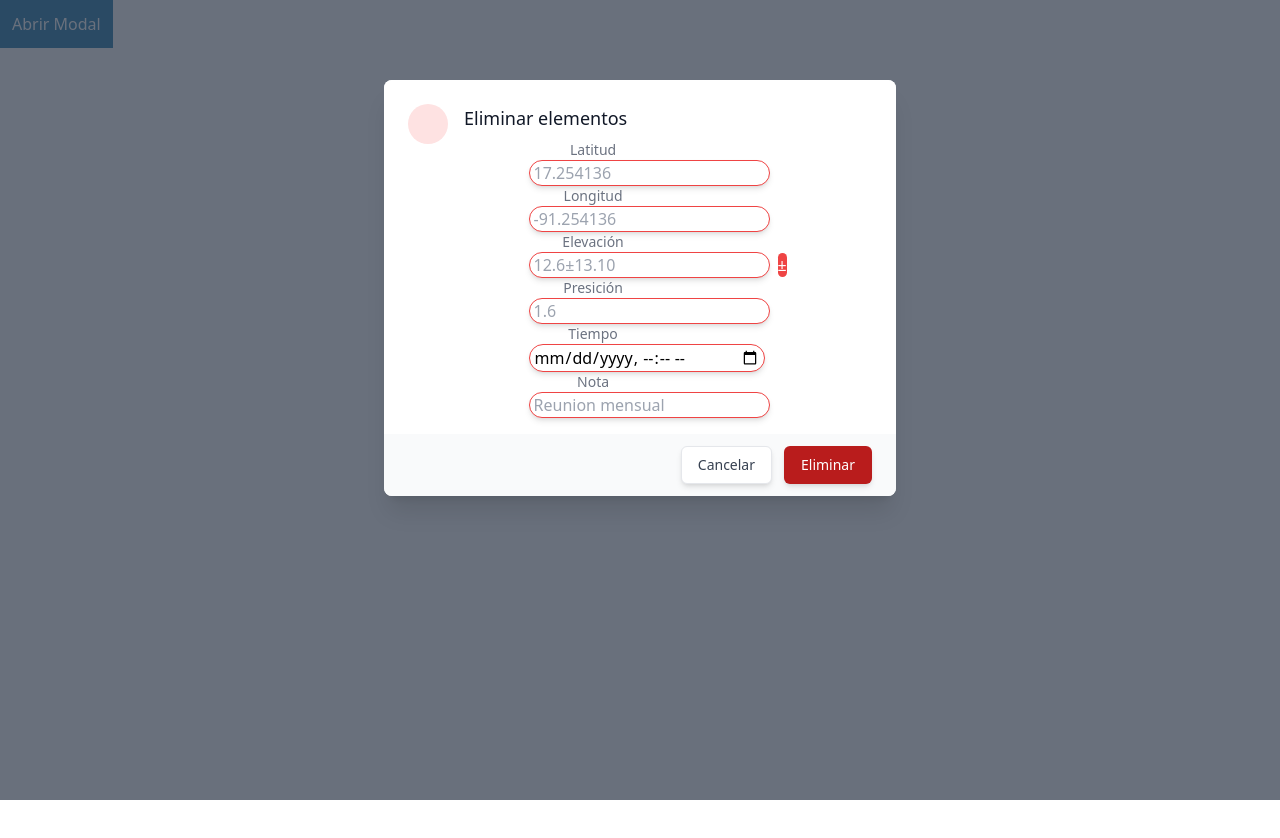
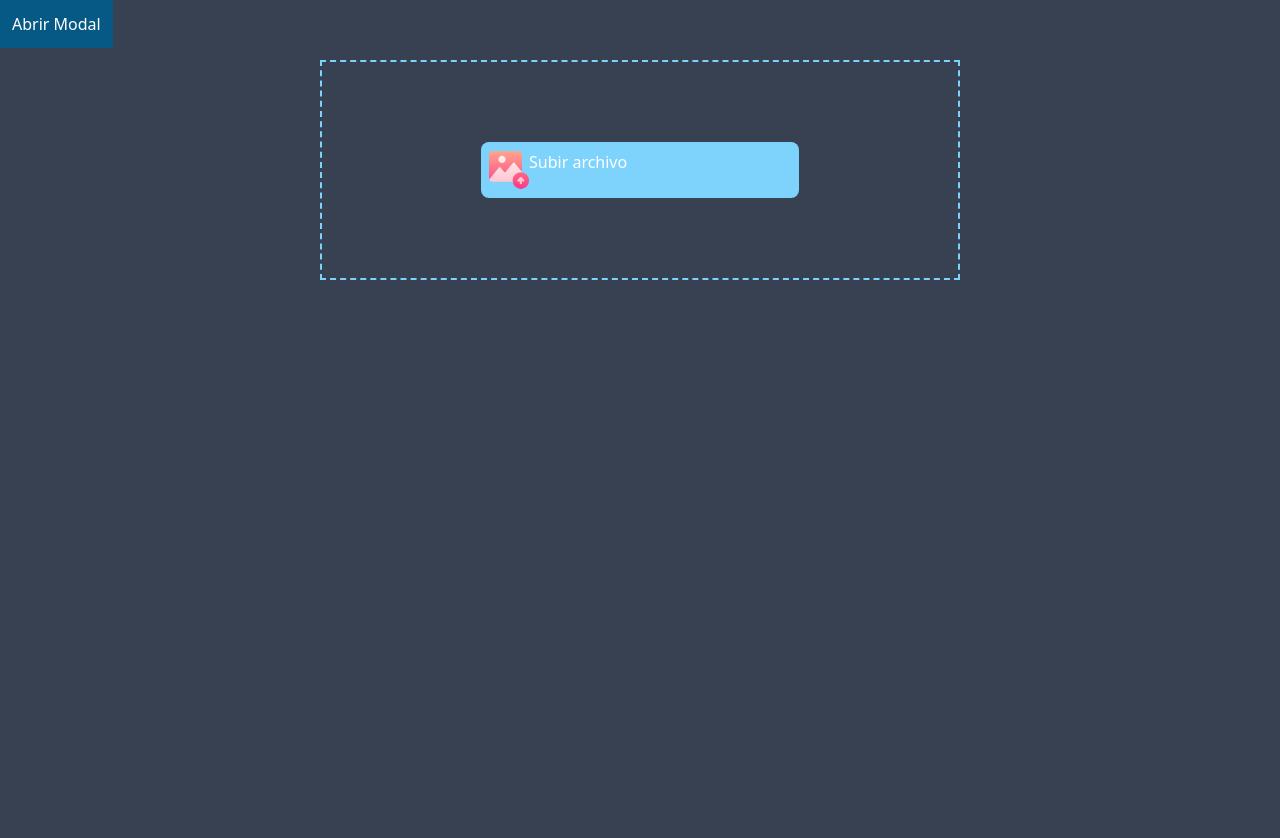
Before and after one commit to jlcabrera02/nocetam, a plain HTML site: page public/index.html in a window 1280 px wide. After the commit the page ends 800 px from the top, so only its background shows below. Drawn offline with Linux system fonts and the light colour scheme.

Commit message:
creredieseño de interfaz

```diff
--- a/public/components/App.js
+++ b/public/components/App.js
@@ -1,4 +1,5 @@
 import BtnModal from "./BtnModal.js";
+import UploadImage from "./UploadImage.js";
 import Modal from "./Modal.js";
 const d = document;
 
@@ -10,6 +11,7 @@ function App() {
   $root.innerHTML = null;
   $root.appendChild(BtnModal($modal));
   $root.appendChild($modal);
+  $root.appendChild(UploadImage());
 }
 
 d.addEventListener("DOMContentLoaded", App);
--- a/public/components/FormAddNote.js
+++ b/public/components/FormAddNote.js
@@ -1,3 +1,4 @@
+import Input from "./Input.js";
 const FormAddNote = () => {
   const inputStyles = [
     "border",
@@ -7,82 +8,90 @@ const FormAddNote = () => {
     "px-1",
     "block",
     "shadow-md",
+    "sm:mx-2",
   ];
 
   return `
-  <form class="w-full">
-    <div id="row1" class="flex flex-col justify-center aling-center w-1/2 mx-auto">
+  <form id="addNote" class="w-full">
+    <div id="row1" class="flex flex-col justify-center aling-center w-max mx-auto sm:flex-row sm:wrap">
       <div>
         <p class="text-gray-500 text-center text-sm font-medium">Latitud</p>
-        ${Input({
+        ${
+          Input({
             className: inputStyles,
             type: "number",
             step: "any",
             placeholder: "17.254136",
             name: "latitud",
-        })}
+          }).outerHTML
+        }
       </div>
       <div>
         <p class="text-gray-500 text-center text-sm font-medium">Longitud</p>
-        ${Input({
+        ${
+          Input({
             className: inputStyles,
             type: "number",
             step: "any",
             placeholder: "-91.254136",
             name: "longitud",
-        })}
+          }).outerHTML
+        }
       </div>
       <div>
-        <p class="text-gray-500 text-center text-sm font-medium">Elevación</p>
-        <div class="inline-flex items-center gap-2 w-full">
-        ${Input({
+        <p class="text-gray-500 text-center text-sm font-medium">Elevación (m)</p>
+        <div class="inline-flex items-center gap-2 w-full relative">
+        ${
+          Input({
             className: inputStyles,
             type: "text",
             placeholder: "12.6±13.10",
             name: "elevacion",
-        })}
-          <button class="bg-red-500 rounded-lg w-20 h-10 text-white hover:bg-red-600" access="d">±</button>
+          }).outerHTML
+        }
+        <button id="mas-menos" class="bg-red-400 rounded-r-full w-10 h-full text-white absolute right-0 z-0 hover:bg-red-600 border border-red-500" accessKey="m">±</button>
         </div>
       </div>
     </div>
-    <div id="row2" class="flex flex-col justify-center aling-center w-1/2 mx-auto">
+    <div id="row2" class="flex flex-col justify-center aling-center w-max mx-auto sm:flex-row sm:wrap">
       <div>
-        <p class="text-gray-500 text-center text-sm font-medium">Presición</p>
-        <input class="border border-red-500 rounded-full mx-auto px-1 block shadow-md" type="number" step="any"
-          placeholder="1.6" name="precision">
+        <p class="text-gray-500 text-center text-sm font-medium">Presición (m)</p>
+        ${
+          Input({
+            className: inputStyles,
+            type: "number",
+            placeholder: "1.6",
+            step: "any",
+            name: "presicion",
+          }).outerHTML
+        }
       </div>
       <div>
         <p class="text-gray-500 text-center text-sm font-medium">Tiempo</p>
-        <input class="border border-red-500 rounded-full mx-auto px-1 block shadow-md" type="datetime-local"
-          name="tiempo">
+          ${
+            Input({
+              className: inputStyles,
+              type: "datetime-local",
+              name: "tiempo",
+            }).outerHTML
+          }
       </div>
+      </div>
+      <div id="row2" class="flex flex-col justify-center aling-center w-max mx-auto sm:flex-row sm:wrap">
       <div>
         <p class="text-gray-500 text-center text-sm font-medium">Nota</p>
-        <input class="border border-red-500 rounded-full mx-auto px-1 block shadow-md" type="text"
-          placeholder="Reunion mensual" name="nota">
+        ${
+          Input({
+            className: inputStyles,
+            type: "text",
+            placeholder: "Reunión mensual",
+            name: "nota",
+          }).outerHTML
+        }
       </div>
       </div>
   </form>
   `;
 };
 
-function Input(obj) {
-  const input = document.createElement("input");
-  const { type, className, name, step = null, placeholder = null } = obj;
-
-  input.type = type;
-  input.classList.add(...className);
-  input.name = name;
-
-  if (placeholder) {
-    input.placeholder = placeholder;
-  }
-
-  if (step) {
-    input.step = step;
-  }
-
-  return input.outerHTML;
-}
-
 export default FormAddNote;
--- /dev/null
+++ b/public/components/Input.js
@@ -0,0 +1,31 @@
+function Input(obj) {
+  const input = document.createElement("input");
+  const {
+    type,
+    className,
+    name,
+    step = null,
+    placeholder = null,
+    id = null,
+  } = obj;
+
+  input.type = type;
+  input.classList.add(...className);
+  input.name = name;
+  input.autocomplete = "off";
+  input.required = true;
+
+  if (placeholder) {
+    input.placeholder = placeholder;
+  }
+  if (step) {
+    input.step = step;
+  }
+  if (id) {
+    input.id = id;
+  }
+
+  return input;
+}
+
+export default Input;
--- /dev/null
+++ b/public/components/Label.js
@@ -0,0 +1,14 @@
+const Label = (props) => {
+  const label = document.createElement("label");
+  const { className, content, htmlFor = null } = props;
+  label.classList.add(...className);
+  label.innerHTML = content;
+
+  if (htmlFor) {
+    label.htmlFor = htmlFor;
+  }
+
+  return label;
+};
+
+export default Label;
--- /dev/null
+++ b/public/components/MesaTrabajo.js
@@ -0,0 +1,4 @@
+const MesaTrabajo = () => {
+  const nav = document.createElement("nav");
+  nav.classList.add("flex", "flex-col", "items-center", "justify-center");
+};
--- a/public/components/Modal.js
+++ b/public/components/Modal.js
@@ -6,7 +6,8 @@ const d = document;
 
 const Modal = () => {
   const div = d.createElement("div");
-  /* div.classList.add("hidden", "fixed", "inset-0"); */
+  const form = FormAddNote();
+  div.classList.add("hidden", "fixed", "inset-0");
   div.innerHTML = `
   <div
     class="
@@ -17,24 +18,24 @@ const Modal = () => {
       class="modal-bg-conteiner fixed inset-0 bg-gray-700 bg-opacity-75"
     ></div>
 
-    <div class="modal-conteiner inline-block aling-botton bg-white rounded-lg text-left overflow-hidden shadow-xl transform transition-all sm:my-8 sm:aling-middle sm:max-w-lg w-full">
-      <div class="modal-wrapper bg-white px-4 pt-5 pb-4 sm:p-6 sm:pb-4">
+    <div class="modal-conteiner inline-block aling-botton bg-white rounded-lg text-left overflow-hidden shadow-xl transform transition-all sm:my-8 sm:aling-middle sm:max-w-max w-full">
+      <div class="modal-wrapper bg-white px-4 pt-5 pb-4  sm:p-6 sm:pb-4">
         <div class="modal-wrapper-flex sm:flex sm:items-start">
           <div class="modal-icon flex mx-auto flex-shrink-0 items-center justify-center h-12 w-12 rounded-full bg-red-100 sm:mx-0 sm:h-10 sm:w-10"></div>
-          <div class="modal-content text-center mt-3 sm:mt-0 sm:ml-4 sm:text-left">
+          <div class="modal-content w-full text-center mt-3 sm:mt-0 sm:ml-4 sm:text-left">
             <h3 class="text-lg font-medium text-gray-900">
-              Eliminar elementos
+              Añadir nota
             </h3>
             <div class="modal-text mt-2">
-              ${FormAddNote()}
+              ${form}
             </div>
           </div>
         </div>
       </div>
 
       <div class="modal-actions bg-gray-50 px-4 py-3 sm:px-6 sm:flex sm:flex-row-reverse">
-        <button class="w-full inline-flex justify-center rounded-md border border-transparent shadow-md px-4 py-2 bg-red-700 font-medium text-white hover:bg-red-600 focus:outline-none focus:ring-2 focus:ring-offset-2 focus:ring-red-200 sm:mt-0 sm:ml-3 sm:w-auto sm:text-sm">
-          Eliminar
+        <button form="addNote" class="w-full inline-flex justify-center rounded-md border border-transparent shadow-md px-4 py-2 bg-red-700 font-medium text-white hover:bg-red-600 focus:outline-none focus:ring-2 focus:ring-offset-2 focus:ring-red-200 sm:mt-0 sm:ml-3 sm:w-auto sm:text-sm">
+          Añadir
         </button>
         <button
           id="close-modal"
@@ -45,9 +46,51 @@ const Modal = () => {
     </div>
   </div>
   `;
-  //console.log(div.children[0].children[1]);
 
-  div.onclick = (e) => (e.target.matches("#close-modal") ? closeModal(div) : 0);
+  div.onclick = (e) => {
+    if (e.target.matches("#close-modal")) {
+      closeModal(div);
+    } else if (e.target.matches("#mas-menos")) {
+      console.log(e);
+      e.target.previousElementSibling.value += "±";
+      e.target.previousElementSibling.focus();
+    }
+  };
+
+  div.oninput = (e) => {
+    let masmenos = document.getElementById("addNote").elevacion;
+
+    if (e.target === masmenos) {
+      let signo = document.getElementById("mas-menos");
+
+      if (/±/.test(e.target.value)) {
+        signo.disabled = true;
+        signo.classList.remove(
+          "hover:bg-red-600",
+          "border-red-500",
+          "bg-red-400"
+        );
+        signo.classList.add("border-yellow-500", "bg-yellow-400");
+      } else {
+        signo.classList.add("hover:bg-red-600", "border-red-500", "bg-red-400");
+        signo.classList.remove(
+          "border-yellow-500",
+          "hover:bg-red-600",
+          "bg-yellow-400"
+        );
+        e.target.value = e.target.value.replace(/\+-/, "±");
+        signo.disabled = false;
+      }
+    }
+  };
+
+  div.onsubmit = (e) => {
+    if (e.target.matches("#addNote")) {
+      e.preventDefault();
+      console.log("correcto");
+      closeModal(div);
+    }
+  };
 
   return div;
 };
--- /dev/null
+++ b/public/components/UploadImage.js
@@ -0,0 +1,60 @@
+import Input from "./Input.js";
+import Label from "./Label.js";
+
+const d = document;
+const UploadImage = () => {
+  const div = d.createElement("div");
+  div.classList.add(
+    "border",
+    "border-2",
+    "border-dashed",
+    "border-sky-300",
+    "w-11/12",
+    "max-h-max",
+    "m-3",
+    "sm:w-1/2",
+    "mx-auto"
+  );
+  div.appendChild(formUploadImage());
+  div.ondragover = (e) => {
+    div.classList.add("border-red-300");
+    div.classList.remove("border-sky-300");
+  };
+  div.ondragleave = (e) => {
+    div.classList.remove("border-red-300");
+    div.classList.add("border-sky-300");
+  };
+  return div;
+};
+
+function formUploadImage() {
+  const form = d.createElement("form");
+  form.appendChild(
+    Input({
+      type: "file",
+      id: "file",
+      className: ["hidden"],
+      name: "file",
+    })
+  );
+
+  form.appendChild(
+    Label({
+      content: `
+        <div class='bg-sky-300 flex w-1/2 mx-auto p-2 rounded-lg hover:bg-sky-500 cursor-pointer'>
+
+          <img class='w-10 h-10' src="./assets/upload.png" alt="upload">
+
+
+          <p>Subir archivo</p>
+        </div>
+      `,
+      className: ["my-20", "block"],
+      htmlFor: "file",
+    })
+  );
+
+  return form;
+}
+
+export default UploadImage;
--- a/public/index.html
+++ b/public/index.html
@@ -9,7 +9,7 @@
   <link rel="stylesheet" href="main.css">
 </head>
 
-<body>
+<body class="bg-gray-700 text-white">
   <div id="root"></div>
   <!-- <form class="w-full">
     <div id="row1" class="flex flex-col justify-center aling-center w-1/2 mx-auto">
```
Also changed, not shown: public/assets/upload.png (added), public/main.css. Lines whose indentation alone changed are shown as unchanged.
